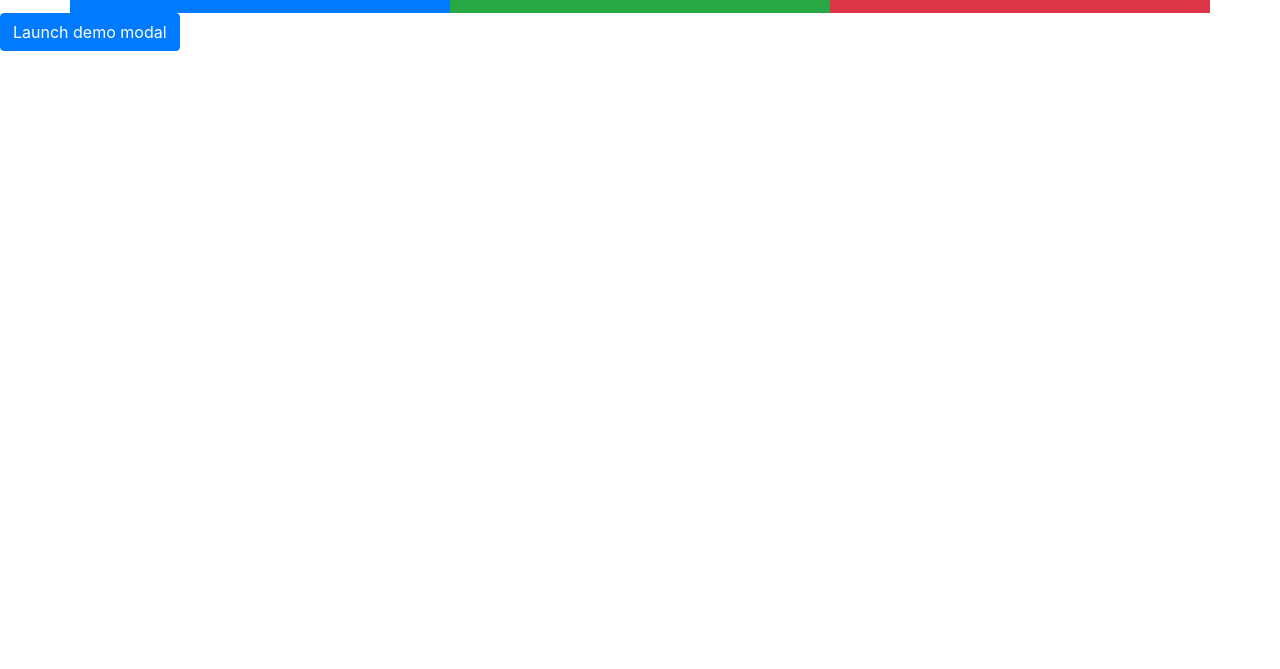
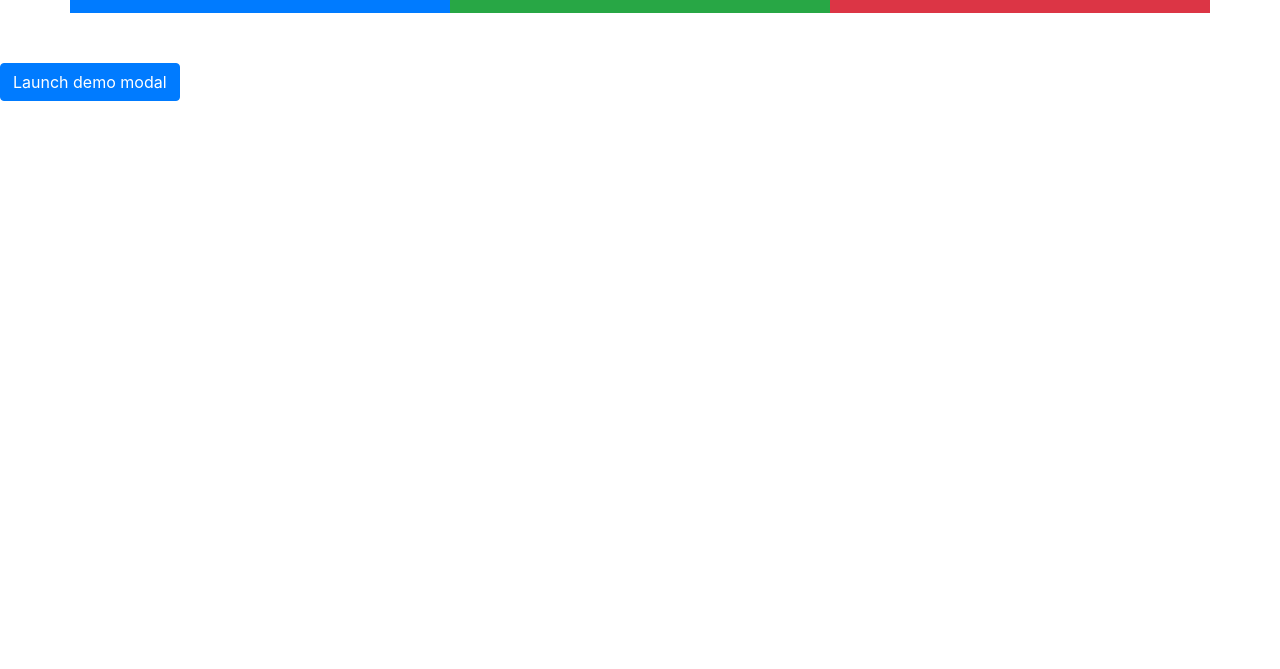
Before and after one commit to ElcoIlombe/portefolio, a plain HTML site: page index.html in a window 1280 px wide. Shown: the part 131-800 px from the top of the page. Drawn offline with nearby package versions, Linux system fonts and the light colour scheme.

Commit message:
Ajout padding bouton bootstrap

```diff
--- a/index.html
+++ b/index.html
@@ -26,6 +26,7 @@
   </div>
 
   <!-- Button trigger modal -->
+  <div style="padding: 25px 0;"></div>
 <button type="button" class="btn btn-primary" data-toggle="modal" data-target="#exampleModalCenter">
   Launch demo modal
 </button>
```
